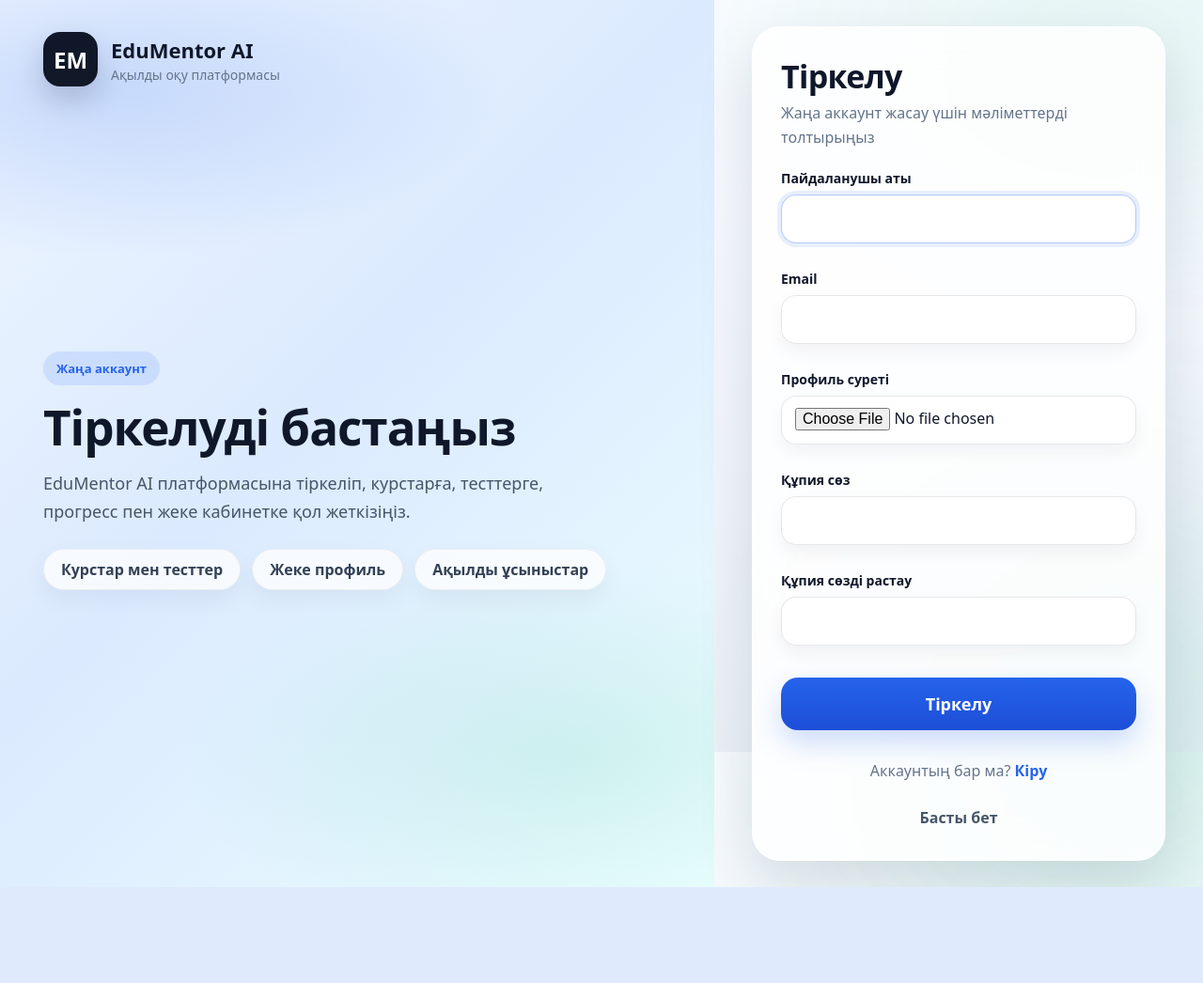
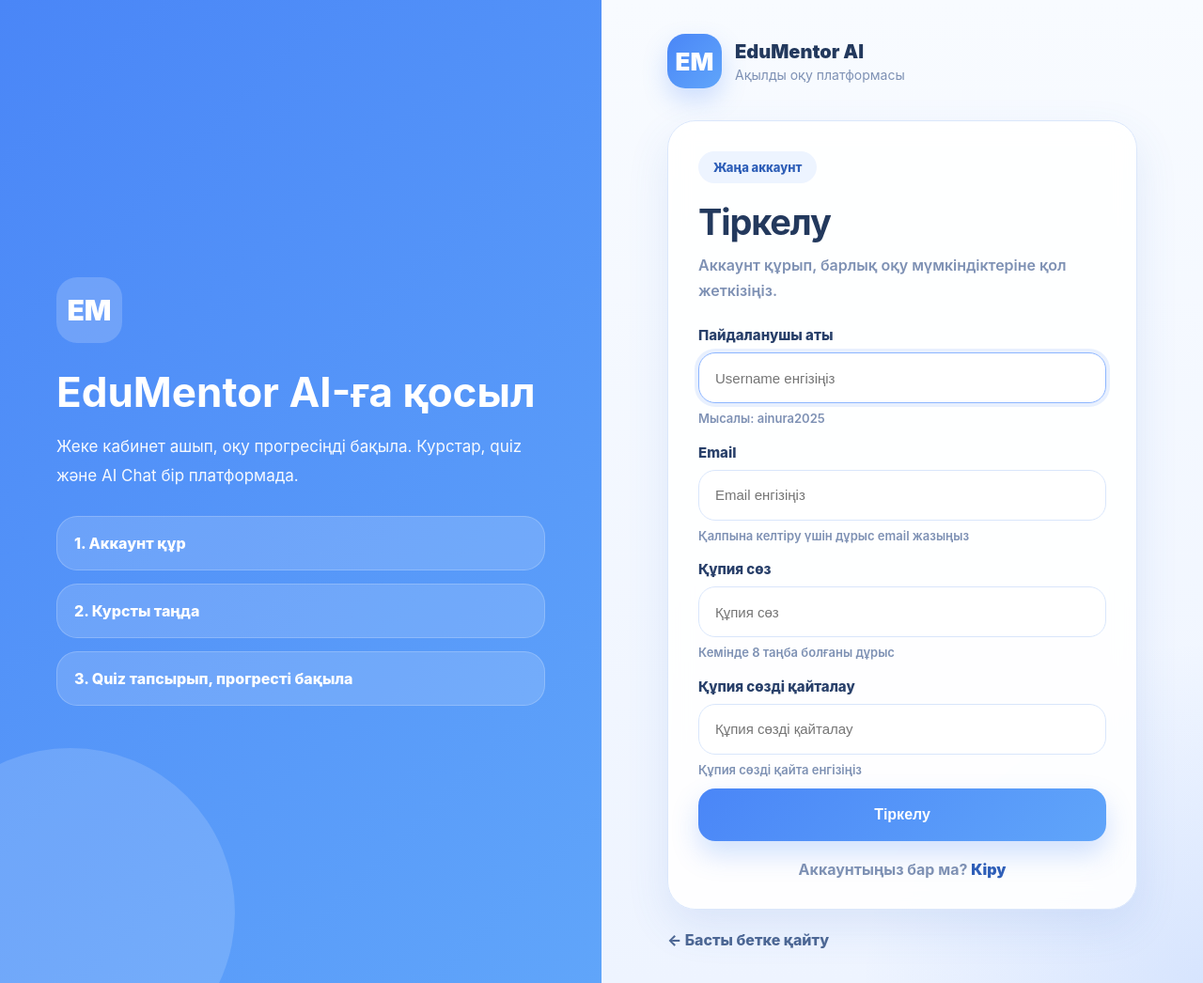
Before and after one commit to ainur22/Lab4Django, a Django app: page /register/ in a window 1280 px wide. Shown: the whole page at 94% size. Before the commit the page ends 944 px from the top, so only its background shows below. Run offline with Django 5.2, Linux system fonts and the light colour scheme.

Commit message:
Update register.html

```diff
--- a/accounts/templates/accounts/register.html
+++ b/accounts/templates/accounts/register.html
@@ -2,97 +2,396 @@
 <!doctype html>
 <html lang="kk">
 <head>
-  <meta charset="utf-8" />
-  <meta name="viewport" content="width=device-width, initial-scale=1" />
-  <title>EduMentor AI — Тіркелу</title>
-  <link rel="preconnect" href="https://fonts.googleapis.com">
-  <link rel="preconnect" href="https://fonts.gstatic.com" crossorigin>
-  <link
-    href="https://fonts.googleapis.com/css2?family=Inter:wght@400;500;600;700;800&display=swap"
-    rel="stylesheet"
-  >
-  <link rel="stylesheet" href="{% static 'accounts/style.css' %}" />
+<meta charset="UTF-8">
+<meta name="viewport" content="width=device-width, initial-scale=1.0">
+<title>EduMentor AI — Тіркелу</title>
+
+<style>
+*{box-sizing:border-box}
+
+:root{
+  --bg1:#eef4ff;
+  --bg2:#f8fbff;
+  --text:#23395d;
+  --muted:#7e91b4;
+  --blue:#4a86f7;
+  --blue2:#60a5fa;
+  --green:#10b981;
+  --line:#dbe7fb;
+  --shadow:0 18px 45px rgba(67,115,208,.12);
+}
+
+body{
+  margin:0;
+  font-family:"Inter","Segoe UI",Arial,sans-serif;
+  min-height:100vh;
+  background:
+    radial-gradient(circle at right bottom,rgba(74,134,247,.14),transparent 22%),
+    linear-gradient(180deg,var(--bg2),var(--bg1));
+  color:var(--text);
+}
+
+a{text-decoration:none;color:inherit}
+
+.auth-page{
+  min-height:100vh;
+  display:grid;
+  grid-template-columns:1fr 1fr;
+}
+
+.auth-left{
+  background:linear-gradient(135deg,#4a86f7,#60a5fa);
+  display:flex;
+  align-items:center;
+  justify-content:center;
+  padding:40px;
+  position:relative;
+  overflow:hidden;
+}
+
+.auth-left::before{
+  content:"";
+  position:absolute;
+  width:350px;
+  height:350px;
+  border-radius:50%;
+  background:rgba(255,255,255,.15);
+  left:-100px;
+  bottom:-100px;
+}
+
+.info-box{
+  position:relative;
+  z-index:1;
+  max-width:520px;
+  color:white;
+}
+
+.logo-mini{
+  width:70px;
+  height:70px;
+  border-radius:22px;
+  background:rgba(255,255,255,.18);
+  display:grid;
+  place-items:center;
+  font-size:30px;
+  font-weight:900;
+  margin-bottom:28px;
+}
+
+.info-box h2{
+  font-size:44px;
+  line-height:1.12;
+  margin:0 0 18px;
+}
+
+.info-box p{
+  font-size:17px;
+  line-height:1.8;
+  opacity:.95;
+}
+
+.steps{
+  display:grid;
+  gap:14px;
+  margin-top:28px;
+}
+
+.step{
+  background:rgba(255,255,255,.15);
+  border:1px solid rgba(255,255,255,.2);
+  border-radius:22px;
+  padding:18px;
+  font-weight:800;
+}
+
+.auth-right{
+  padding:36px 70px;
+  display:flex;
+  flex-direction:column;
+  justify-content:center;
+}
+
+.brand{
+  display:flex;
+  align-items:center;
+  gap:14px;
+  margin-bottom:34px;
+}
+
+.logo{
+  width:58px;
+  height:58px;
+  border-radius:19px;
+  background:linear-gradient(135deg,var(--blue),var(--blue2));
+  color:white;
+  display:grid;
+  place-items:center;
+  font-size:26px;
+  font-weight:900;
+  box-shadow:0 12px 26px rgba(74,134,247,.25);
+}
+
+.brand-title{
+  font-size:20px;
+  font-weight:900;
+}
+
+.brand-sub{
+  color:var(--muted);
+  font-size:14px;
+  margin-top:4px;
+}
+
+.auth-card{
+  width:100%;
+  max-width:520px;
+  background:rgba(255,255,255,.9);
+  border:1px solid var(--line);
+  border-radius:30px;
+  padding:32px;
+  box-shadow:var(--shadow);
+  backdrop-filter:blur(12px);
+}
+
+.badge{
+  width:fit-content;
+  padding:9px 16px;
+  border-radius:999px;
+  background:#edf4ff;
+  color:#2f5fb8;
+  font-size:13px;
+  font-weight:800;
+  margin-bottom:18px;
+}
+
+h1{
+  margin:0 0 10px;
+  font-size:38px;
+  letter-spacing:-.03em;
+}
+
+.desc{
+  color:var(--muted);
+  line-height:1.7;
+  margin:0 0 24px;
+  font-weight:600;
+}
+
+.messages{
+  display:grid;
+  gap:10px;
+  margin-bottom:18px;
+}
+
+.message{
+  padding:13px 15px;
+  border-radius:16px;
+  background:#fff4f4;
+  border:1px solid #ffd2d2;
+  color:#b91c1c;
+  font-size:14px;
+  font-weight:700;
+}
+
+.form-grid{
+  display:grid;
+  grid-template-columns:1fr;
+  gap:16px;
+}
+
+.form-group label{
+  display:block;
+  margin-bottom:9px;
+  font-size:15px;
+  font-weight:800;
+  color:#29406a;
+}
+
+input{
+  width:100%;
+  height:54px;
+  border-radius:18px;
+  border:1px solid #d9e6fb;
+  background:white;
+  padding:0 17px;
+  font-size:15px;
+  color:#23395d;
+  outline:none;
+  transition:.2s;
+}
+
+input:focus{
+  border-color:#8db6ff;
+  box-shadow:0 0 0 4px rgba(74,134,247,.12);
+}
+
+.help-text{
+  margin-top:7px;
+  color:var(--muted);
+  font-size:13px;
+  font-weight:600;
+  line-height:1.5;
+}
+
+.errorlist{
+  margin:8px 0 0;
+  padding:0;
+  list-style:none;
+}
+
+.errorlist li{
+  color:#b91c1c;
+  font-size:13px;
+  font-weight:700;
+}
+
+.auth-btn{
+  width:100%;
+  height:56px;
+  border:0;
+  border-radius:18px;
+  background:linear-gradient(135deg,var(--blue),var(--blue2));
+  color:white;
+  font-size:16px;
+  font-weight:900;
+  cursor:pointer;
+  box-shadow:0 14px 28px rgba(74,134,247,.25);
+  transition:.2s;
+  margin-top:10px;
+}
+
+.auth-btn:hover{
+  transform:translateY(-1px);
+}
+
+.auth-bottom{
+  text-align:center;
+  margin-top:20px;
+  color:var(--muted);
+  font-weight:700;
+}
+
+.auth-bottom a{
+  color:#2f5fb8;
+  font-weight:900;
+}
+
+.back-link{
+  display:inline-flex;
+  margin-top:22px;
+  color:#4d6793;
+  font-weight:800;
+}
+
+@media(max-width:900px){
+  .auth-page{grid-template-columns:1fr}
+  .auth-left{display:none}
+  .auth-right{padding:28px 18px}
+  .auth-card{max-width:100%;padding:25px}
+}
+</style>
 </head>
-<body class="auth-modern-page">
 
-  <div class="auth-modern-shell">
-    <div class="auth-modern-left">
-      <a href="/" class="auth-modern-brand">
-        <div class="auth-modern-logo">EМ</div>
-        <div>
-          <div class="auth-modern-brand-title">EduMentor AI</div>
-          <div class="auth-modern-brand-sub">Ақылды оқу платформасы</div>
+<body>
+<div class="auth-page">
+
+  <section class="auth-left">
+    <div class="info-box">
+      <div class="logo-mini">EM</div>
+      <h2>EduMentor AI-ға қосыл</h2>
+      <p>Жеке кабинет ашып, оқу прогресіңді бақыла. Курстар, quiz және AI Chat бір платформада.</p>
+
+      <div class="steps">
+        <div class="step">1. Аккаунт құр</div>
+        <div class="step">2. Курсты таңда</div>
+        <div class="step">3. Quiz тапсырып, прогресті бақыла</div>
+      </div>
+    </div>
+  </section>
+
+  <section class="auth-right">
+    <a href="{% url 'home' %}" class="brand">
+      <div class="logo">EM</div>
+      <div>
+        <div class="brand-title">EduMentor AI</div>
+        <div class="brand-sub">Ақылды оқу платформасы</div>
+      </div>
+    </a>
+
+    <div class="auth-card">
+      <div class="badge">Жаңа аккаунт</div>
+      <h1>Тіркелу</h1>
+      <p class="desc">Аккаунт құрып, барлық оқу мүмкіндіктеріне қол жеткізіңіз.</p>
+
+      {% if messages %}
+      <div class="messages">
+        {% for message in messages %}
+          <div class="message">{{ message }}</div>
+        {% endfor %}
+      </div>
+      {% endif %}
+
+      <form method="post">
+        {% csrf_token %}
+
+        <div class="form-grid">
+
+          <div class="form-group">
+            <label for="id_username">Пайдаланушы аты</label>
+            {{ form.username }}
+            <div class="help-text">Мысалы: ainura2025</div>
+            {{ form.username.errors }}
+          </div>
+
+          <div class="form-group">
+            <label for="id_email">Email</label>
+            {{ form.email }}
+            <div class="help-text">Қалпына келтіру үшін дұрыс email жазыңыз</div>
+            {{ form.email.errors }}
+          </div>
+
+          <div class="form-group">
+            <label for="id_password1">Құпия сөз</label>
+            {{ form.password1 }}
+            <div class="help-text">Кемінде 8 таңба болғаны дұрыс</div>
+            {{ form.password1.errors }}
+          </div>
+
+          <div class="form-group">
+            <label for="id_password2">Құпия сөзді қайталау</label>
+            {{ form.password2 }}
+            <div class="help-text">Құпия сөзді қайта енгізіңіз</div>
+            {{ form.password2.errors }}
+          </div>
+
         </div>
-      </a>
 
-      <div class="auth-modern-content">
-        <div class="auth-modern-badge">Жаңа аккаунт</div>
-        <h1>Тіркелуді бастаңыз</h1>
-        <p>
-          EduMentor AI платформасына тіркеліп, курстарға, тесттерге,
-          прогресс пен жеке кабинетке қол жеткізіңіз.
-        </p>
+        <button type="submit" class="auth-btn">Тіркелу</button>
+      </form>
 
-        <div class="auth-modern-points">
-          <div class="auth-point">Курстар мен тесттер</div>
-          <div class="auth-point">Жеке профиль</div>
-          <div class="auth-point">Ақылды ұсыныстар</div>
-        </div>
+      <div class="auth-bottom">
+        Аккаунтыңыз бар ма? <a href="{% url 'login' %}">Кіру</a>
       </div>
     </div>
 
-    <div class="auth-modern-right">
-      <div class="auth-modern-card">
-        <div class="auth-modern-head">
-          <h2>Тіркелу</h2>
-          <p>Жаңа аккаунт жасау үшін мәліметтерді толтырыңыз</p>
-        </div>
+    <a href="{% url 'home' %}" class="back-link">← Басты бетке қайту</a>
+  </section>
 
-        {% if form.errors %}
-          <div class="error-box">{{ form.errors }}</div>
-        {% endif %}
+</div>
 
-        <form method="POST" enctype="multipart/form-data" class="auth-form auth-modern-form">
-          {% csrf_token %}
+<script>
+document.addEventListener("DOMContentLoaded", function(){
+  const username = document.getElementById("id_username");
+  const email = document.getElementById("id_email");
+  const p1 = document.getElementById("id_password1");
+  const p2 = document.getElementById("id_password2");
 
-          <div class="field">
-            <label for="{{ form.username.id_for_label }}">Пайдаланушы аты</label>
-            {{ form.username }}
-          </div>
-
-          <div class="field">
-            <label for="{{ form.email.id_for_label }}">Email</label>
-            {{ form.email }}
-          </div>
-
-          <div class="field">
-            <label for="{{ form.profile_image.id_for_label }}">Профиль суреті</label>
-            {{ form.profile_image }}
-          </div>
-
-          <div class="field">
-            <label for="{{ form.password1.id_for_label }}">Құпия сөз</label>
-            {{ form.password1 }}
-          </div>
-
-          <div class="field">
-            <label for="{{ form.password2.id_for_label }}">Құпия сөзді растау</label>
-            {{ form.password2 }}
-          </div>
-
-          <button class="auth-modern-submit" type="submit">Тіркелу</button>
-
-          <div class="auth-modern-footer">
-            Аккаунтың бар ма? <a href="/login/">Кіру</a>
-          </div>
-
-          <div class="auth-modern-links">
-            <a href="/">Басты бет</a>
-          </div>
-        </form>
-      </div>
-    </div>
-  </div>
-
+  if(username) username.placeholder = "Username енгізіңіз";
+  if(email) email.placeholder = "Email енгізіңіз";
+  if(p1) p1.placeholder = "Құпия сөз";
+  if(p2) p2.placeholder = "Құпия сөзді қайталау";
+});
+</script>
 </body>
 </html>
```
